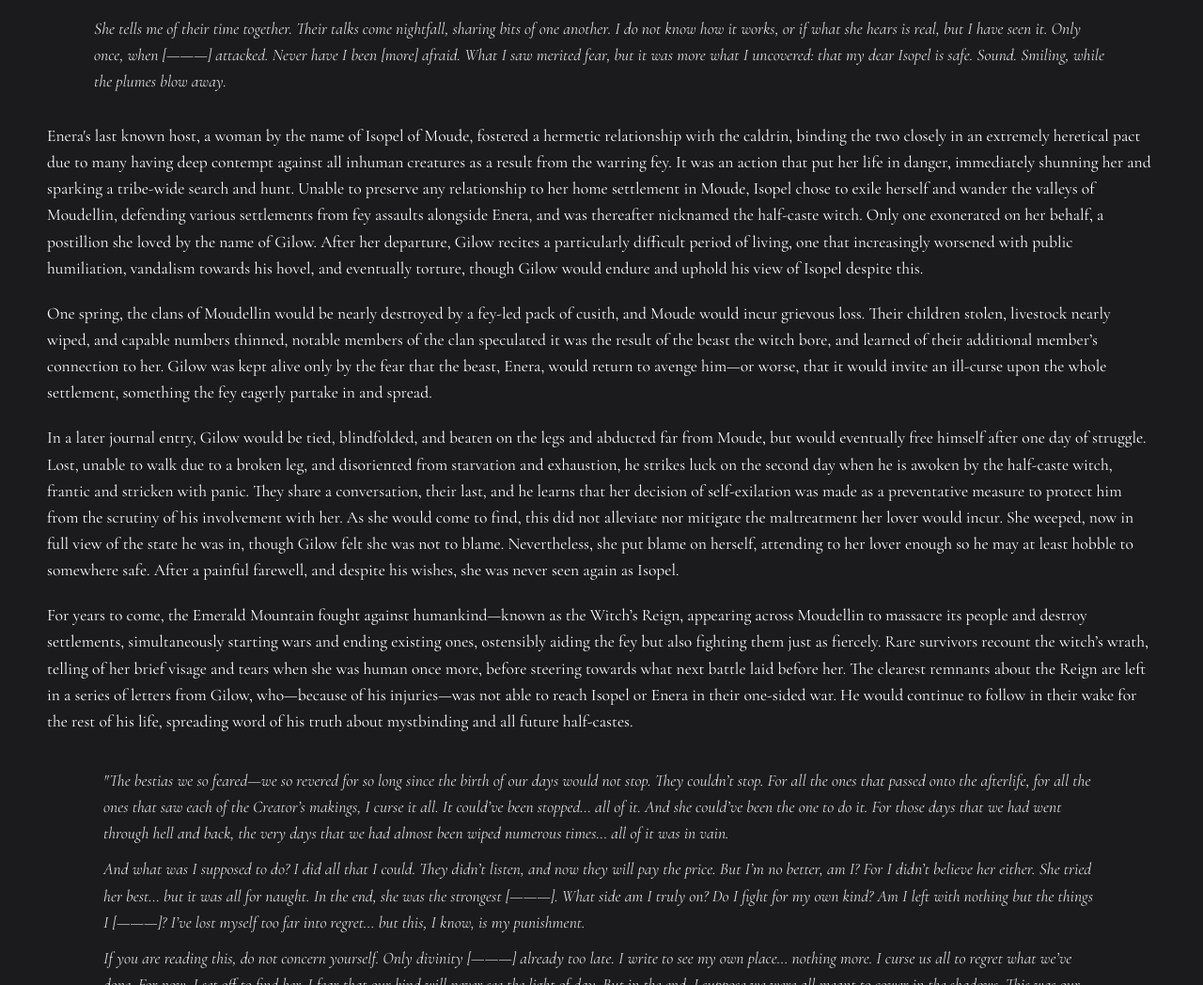
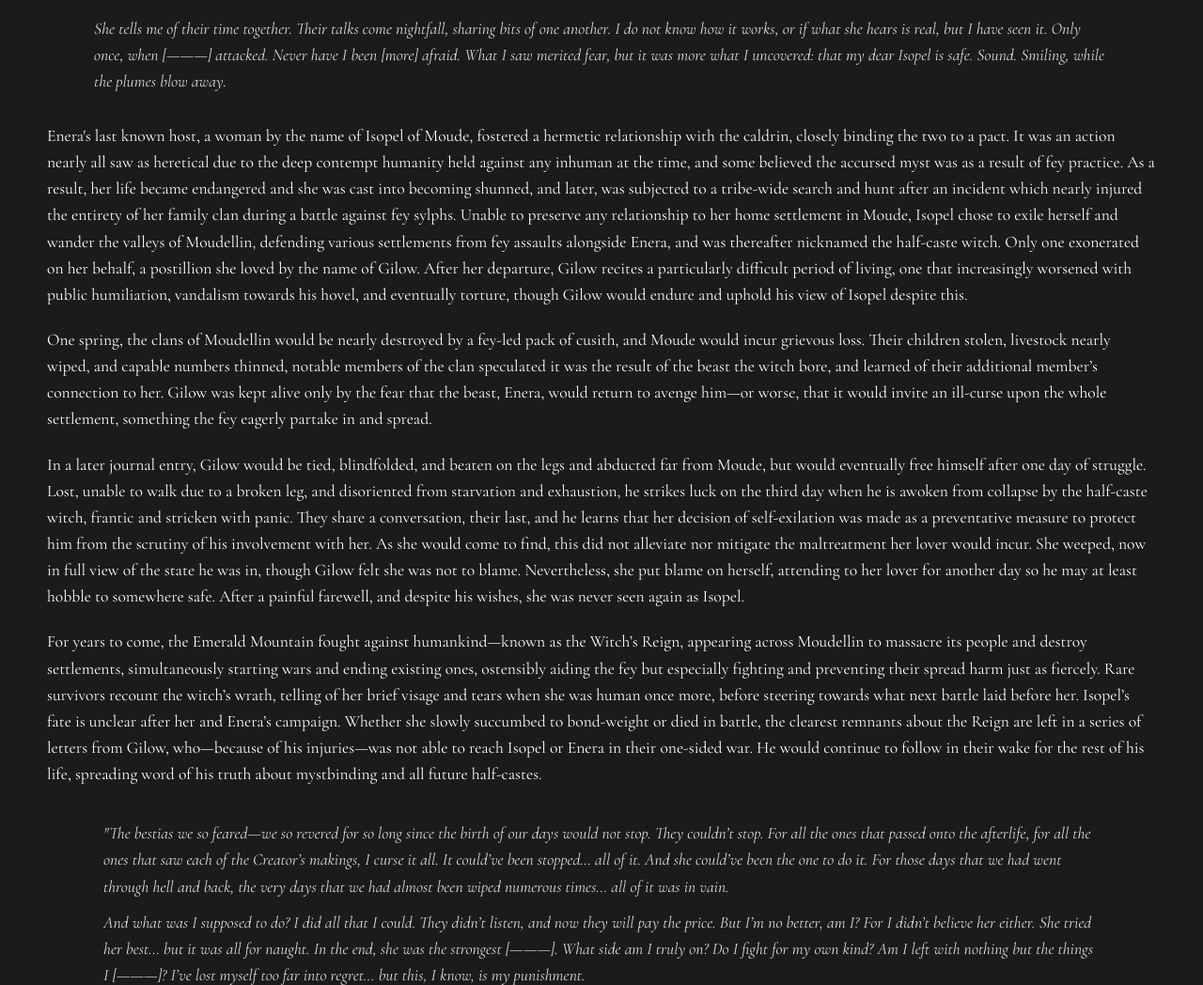
Before and after one commit to Roggru/Rogue-Illustrations, a plain HTML site: page beasts/enera.html in a window 1280 px wide. Shown: the part 885-1933 px from the top of the page at 94% size. Drawn offline with nearby package versions, Linux system fonts and the light colour scheme; a web font is replaced by a local one.

Commit message:
Text revisions

```diff
--- a/beasts/enera.html
+++ b/beasts/enera.html
@@ -48,13 +48,13 @@
             <p>She tells me of their time together. Their talks come nightfall, sharing bits of one another. I do not know how it works, or if what she hears is real, but I have seen it. Only once, when [———] attacked. Never have I been [more] afraid. What I saw merited fear, but it was more what I uncovered: that my dear Isopel is safe. Sound. Smiling, while the plumes blow away.</p>
         </div>
 
-        <p class="passage">Enera's last known host, a woman by the name of Isopel of Moude, fostered a hermetic relationship with the caldrin, binding the two closely in an extremely heretical pact due to many having deep contempt against all inhuman creatures as a result from the warring fey. It was an action that put her life in danger, immediately shunning her and sparking a tribe-wide search and hunt. Unable to preserve any relationship to her home settlement in Moude, Isopel chose to exile herself and wander the valleys of Moudellin, defending various settlements from fey assaults alongside Enera, and was thereafter nicknamed the half-caste witch. Only one exonerated on her behalf, a postillion she loved by the name of Gilow. After her departure, Gilow recites a particularly difficult period of living, one that increasingly worsened with public humiliation, vandalism towards his hovel, and eventually torture, though Gilow would endure and uphold his view of Isopel despite this.</p>
+        <p class="passage">Enera's last known host, a woman by the name of Isopel of Moude, fostered a hermetic relationship with the caldrin, closely binding the two to a pact. It was an action nearly all saw as heretical due to the deep contempt humanity held against any inhuman at the time, and some believed the accursed myst was as a result of fey practice. As a result, her life became endangered and she was cast into becoming shunned, and later, was subjected to a tribe-wide search and hunt after an incident which nearly injured the entirety of her family clan during a battle against fey sylphs. Unable to preserve any relationship to her home settlement in Moude, Isopel chose to exile herself and wander the valleys of Moudellin, defending various settlements from fey assaults alongside Enera, and was thereafter nicknamed the half-caste witch. Only one exonerated on her behalf, a postillion she loved by the name of Gilow. After her departure, Gilow recites a particularly difficult period of living, one that increasingly worsened with public humiliation, vandalism towards his hovel, and eventually torture, though Gilow would endure and uphold his view of Isopel despite this.</p>
 
         <p class="passage">One spring, the clans of Moudellin would be nearly destroyed by a fey-led pack of cusith, and Moude would incur grievous loss. Their children stolen, livestock nearly wiped, and capable numbers thinned, notable members of the clan speculated it was the result of the beast the witch bore, and learned of their additional member’s connection to her. Gilow was kept alive only by the fear that the beast, Enera, would return to avenge him—or worse, that it would invite an ill-curse upon the whole settlement, something the fey eagerly partake in and spread.</p>
 
-        <p class="passage">In a later journal entry, Gilow would be tied, blindfolded, and beaten on the legs and abducted far from Moude, but would eventually free himself after one day of struggle. Lost, unable to walk due to a broken leg, and disoriented from starvation and exhaustion, he strikes luck on the second day when he is awoken by the half-caste witch, frantic and stricken with panic. They share a conversation, their last, and he learns that her decision of self-exilation was made as a preventative measure to protect him from the scrutiny of his involvement with her. As she would come to find, this did not alleviate nor mitigate the maltreatment her lover would incur. She weeped, now in full view of the state he was in, though Gilow felt she was not to blame. Nevertheless, she put blame on herself, attending to her lover enough so he may at least hobble to somewhere safe. After a painful farewell, and despite his wishes, she was never seen again as Isopel.</p>
+        <p class="passage">In a later journal entry, Gilow would be tied, blindfolded, and beaten on the legs and abducted far from Moude, but would eventually free himself after one day of struggle. Lost, unable to walk due to a broken leg, and disoriented from starvation and exhaustion, he strikes luck on the third day when he is awoken from collapse by the half-caste witch, frantic and stricken with panic. They share a conversation, their last, and he learns that her decision of self-exilation was made as a preventative measure to protect him from the scrutiny of his involvement with her. As she would come to find, this did not alleviate nor mitigate the maltreatment her lover would incur. She weeped, now in full view of the state he was in, though Gilow felt she was not to blame. Nevertheless, she put blame on herself, attending to her lover for another day so he may at least hobble to somewhere safe. After a painful farewell, and despite his wishes, she was never seen again as Isopel.</p>
 
-        <p class="passage">For years to come, the Emerald Mountain fought against humankind—known as the Witch’s Reign, appearing across Moudellin to massacre its people and destroy settlements, simultaneously starting wars and ending existing ones, ostensibly aiding the fey but also fighting them just as fiercely. Rare survivors recount the witch’s wrath, telling of her brief visage and tears when she was human once more, before steering towards what next battle laid before her. The clearest remnants about the Reign are left in a series of letters from Gilow, who—because of his injuries—was not able to reach Isopel or Enera in their one-sided war. He would continue to follow in their wake for the rest of his life, spreading word of his truth about mystbinding and all future half-castes.</p>
+        <p class="passage">For years to come, the Emerald Mountain fought against humankind—known as the Witch’s Reign, appearing across Moudellin to massacre its people and destroy settlements, simultaneously starting wars and ending existing ones, ostensibly aiding the fey but especially fighting and preventing their spread harm just as fiercely. Rare survivors recount the witch’s wrath, telling of her brief visage and tears when she was human once more, before steering towards what next battle laid before her. Isopel’s fate is unclear after her and Enera’s campaign. Whether she slowly succumbed to bond-weight or died in battle, the clearest remnants about the Reign are left in a series of letters from Gilow, who—because of his injuries—was not able to reach Isopel or Enera in their one-sided war. He would continue to follow in their wake for the rest of his life, spreading word of his truth about mystbinding and all future half-castes.</p>
 
         <div class="quote">
             <p class="passage">"The bestias we so feared—we so revered for so long since the birth of our days would not stop. They couldn’t stop. For all the ones that passed onto the afterlife, for all the ones that saw each of the Creator’s makings, I curse it all. It could’ve been stopped… all of it. And she could’ve been the one to do it. For those days that we had went through hell and back, the very days that we had almost been wiped numerous times… all of it was in vain.</p>
```
